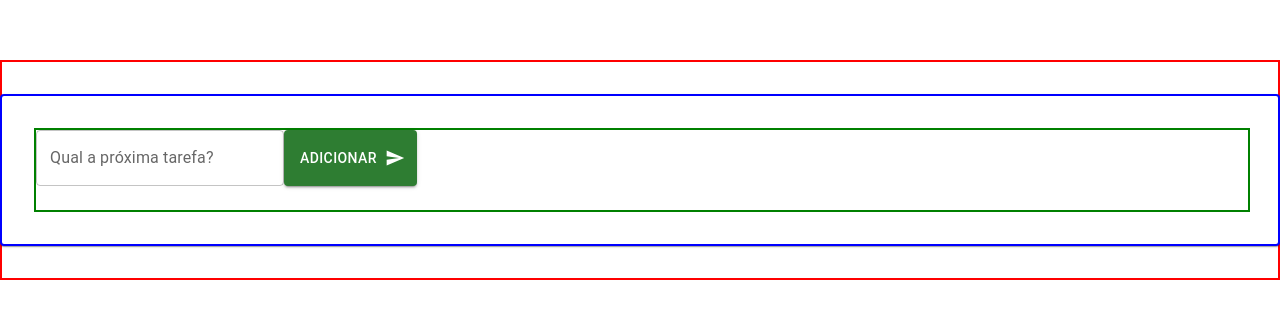
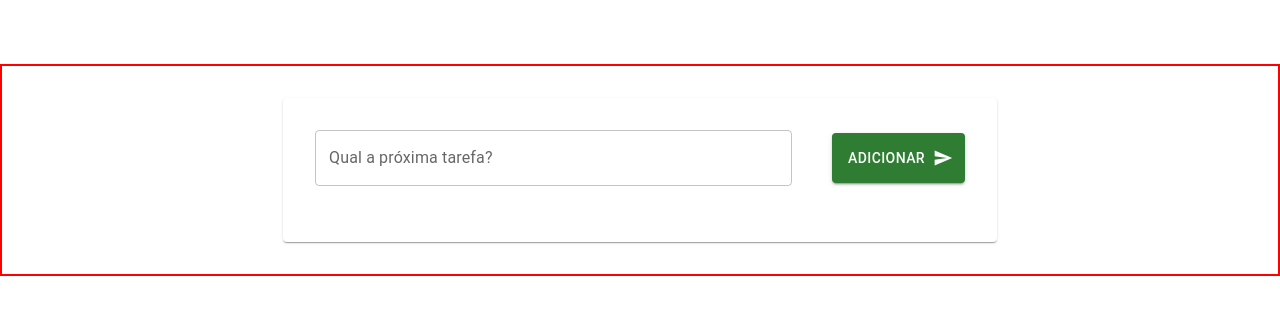
Before and after one commit to guilhXavier/todo-app, a React (Vite) app: page / in a window 1280 px wide. Shown: the part 230-548 px from the top of the page. Built offline with nearby package versions, Linux system fonts and the light colour scheme.

Commit message:
styles: add css improvement

```diff
--- a/src/App.css
+++ b/src/App.css
@@ -11,6 +11,15 @@
   text-align: center;
 }
 
+.global-wrapper {
+  display: flex;
+  max-width: 650px;
+  width: 100%;
+  align-items: center;
+  justify-content: center;
+  flex-direction: column;
+}
+
 .card {
   padding: 2em;
 }
--- a/src/App.tsx
+++ b/src/App.tsx
@@ -8,10 +8,10 @@ function App() {
   const { toDos, add, toggle } = useToDo();
 
   return (
-    <>
+    <div className="global-wrapper">
       <ToDoForm add={add} />
       <ToDoList toDos={toDos} onChange={toggle} />
-    </>
+    </div>
   );
 }
 
--- a/src/components/ToDoForm.tsx
+++ b/src/components/ToDoForm.tsx
@@ -37,15 +37,24 @@ export const ToDoForm: React.FC<ToDoFormProps> = ({ add }) => {
 
   return (
     <Card
-      sx={{ padding: 4, width: "100%", border: "2px solid blue" }}
+      sx={{
+        padding: 4,
+        width: "100%",
+        display: "flex",
+        alignItems: "center",
+        justifyContent: "center",
+        flexDirection: "column",
+      }}
       onKeyDown={handleKeyDown}
     >
       <CardContent
         sx={{
           width: "100%",
-          border: "2px solid green",
           display: "flex",
           padding: 0,
+          alignItems: "center",
+          justifyContent: "center",
+          gap: 5,
         }}
       >
         <TextField
@@ -55,11 +64,13 @@ export const ToDoForm: React.FC<ToDoFormProps> = ({ add }) => {
           onChange={(event) => {
             handleChange(event);
           }}
+          sx={{ flex: 1 }}
         />
         <Button
           onClick={handleClick}
           variant="contained"
           color="success"
+          sx={{ height: "50px" }}
           endIcon={<SendIcon />}
         >
           Adicionar
```
